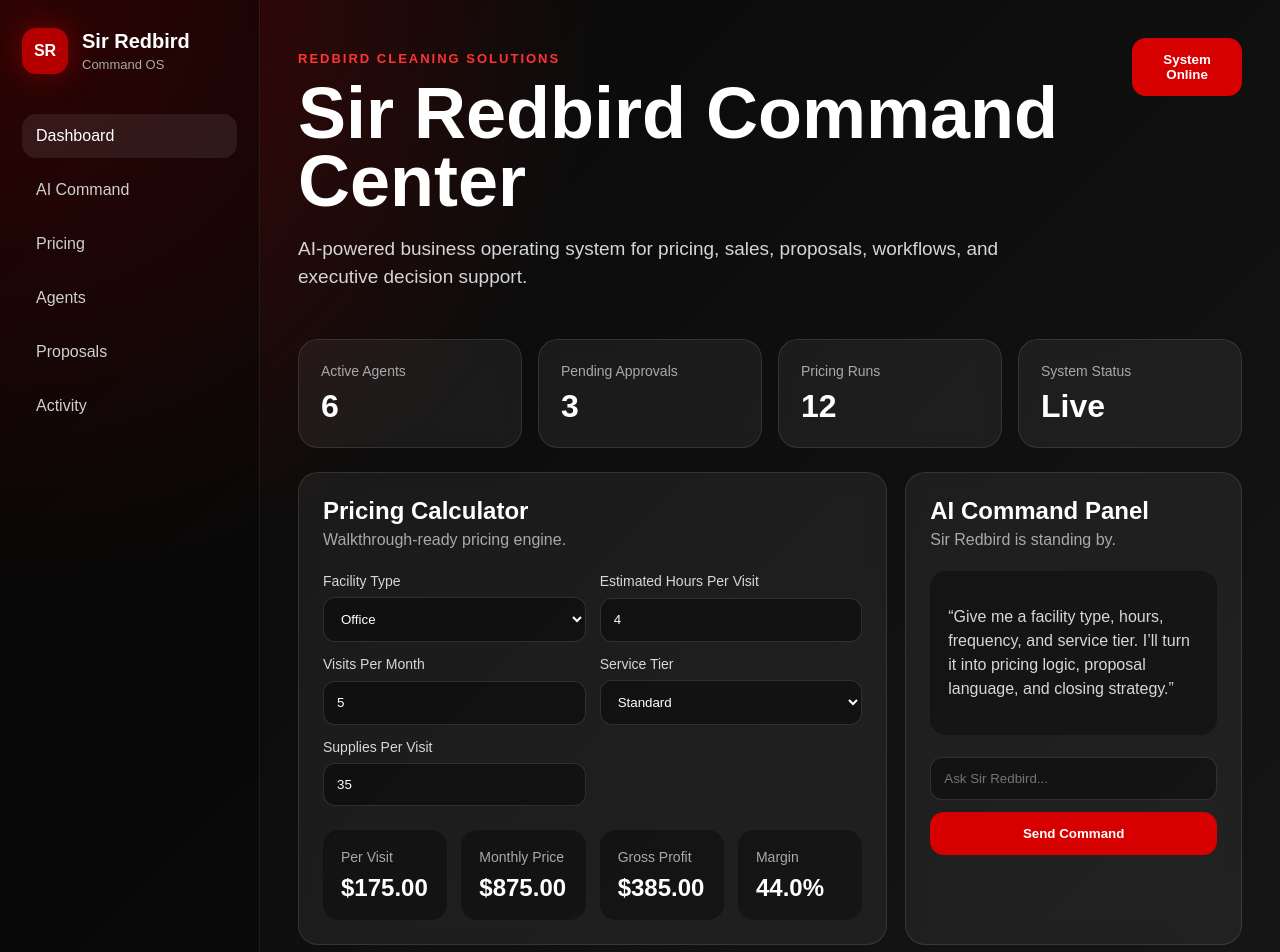
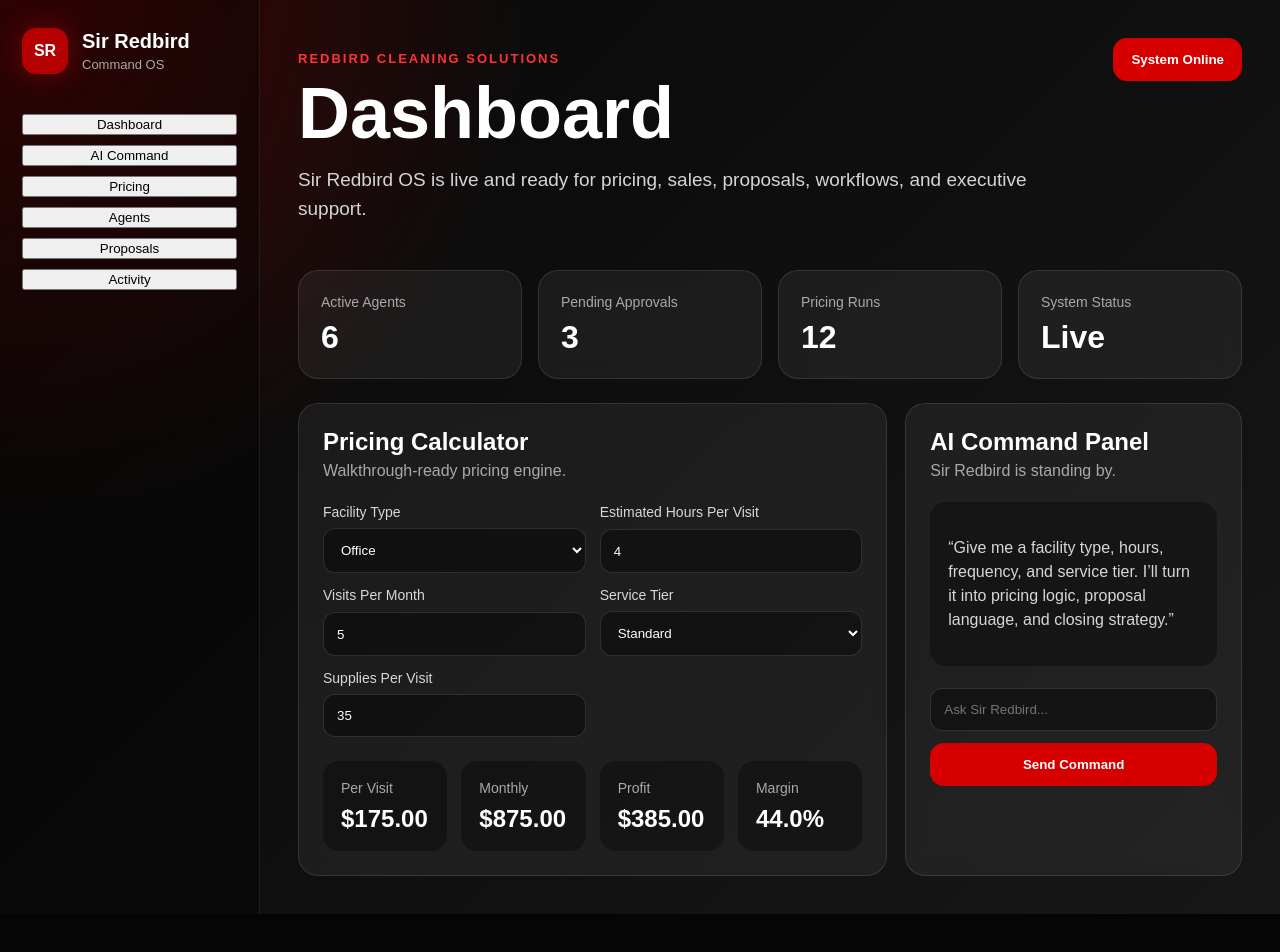
Before and after one commit to sirredbird/sir-redbird, a React (Vite) app: page / in a window 1280 px wide. Shown: the top 952 px of the page. After the commit the page ends 914 px from the top, so only its background shows below. Built offline with nearby package versions, Linux system fonts and the light colour scheme.

Commit message:
Update App.jsx

```diff
--- a/src/App.jsx
+++ b/src/App.jsx
@@ -14,7 +14,10 @@ const multipliers = {
   whiteGlove: 1.5,
 };
 
+const tabs = ["Dashboard", "AI Command", "Pricing", "Agents", "Proposals", "Activity"];
+
 export default function App() {
+  const [activeTab, setActiveTab] = useState("Dashboard");
   const [facilityType, setFacilityType] = useState("office");
   const [hours, setHours] = useState(4);
   const [visits, setVisits] = useState(5);
@@ -24,78 +27,18 @@ export default function App() {
   const result = useMemo(() => {
     const hourlyRate = rates[facilityType];
     const tierMultiplier = multipliers[tier];
-    const perVisit = hourlyRate * hours * tierMultiplier + Number(supplies);
-    const monthly = perVisit * visits;
-    const laborCost = hourlyRate * hours * visits * 0.45;
-    const supplyCost = Number(supplies) * visits;
+    const perVisit = hourlyRate * Number(hours) * tierMultiplier + Number(supplies);
+    const monthly = perVisit * Number(visits);
+    const laborCost = hourlyRate * Number(hours) * Number(visits) * 0.45;
+    const supplyCost = Number(supplies) * Number(visits);
     const profit = monthly - laborCost - supplyCost;
     const margin = monthly > 0 ? (profit / monthly) * 100 : 0;
 
-    return {
-      hourlyRate,
-      perVisit,
-      monthly,
-      laborCost,
-      supplyCost,
-      profit,
-      margin,
-    };
+    return { perVisit, monthly, laborCost, supplyCost, profit, margin };
   }, [facilityType, hours, visits, tier, supplies]);
 
+  function PricingCalculator() {
     return (
-    <main className="app">
-      <aside className="sidebar">
-        <div className="brand">
-          <div className="logo">SR</div>
-          <div>
-            <h2>Sir Redbird</h2>
-            <p>Command OS</p>
-          </div>
-        </div>
-
-        <nav>
-          <a className="active">Dashboard</a>
-          <a>AI Command</a>
-          <a>Pricing</a>
-          <a>Agents</a>
-          <a>Proposals</a>
-          <a>Activity</a>
-        </nav>
-      </aside>
-
-      <section className="main">
-        <header className="header">
-          <div>
-            <p className="eyebrow">Redbird Cleaning Solutions</p>
-            <h1>Sir Redbird Command Center</h1>
-            <p className="subtitle">
-              AI-powered business operating system for pricing, sales,
-              proposals, workflows, and executive decision support.
-            </p>
-          </div>
-          <button className="primary">System Online</button>
-        </header>
-
-        <section className="stats">
-          <div className="stat">
-            <span>Active Agents</span>
-            <strong>6</strong>
-          </div>
-          <div className="stat">
-            <span>Pending Approvals</span>
-            <strong>3</strong>
-          </div>
-          <div className="stat">
-            <span>Pricing Runs</span>
-            <strong>12</strong>
-          </div>
-          <div className="stat">
-            <span>System Status</span>
-            <strong>Live</strong>
-          </div>
-        </section>
-
-        <section className="grid">
       <div className="panel large">
         <div className="panel-head">
           <h2>Pricing Calculator</h2>
@@ -140,65 +83,133 @@ export default function App() {
         </div>
 
         <div className="results">
-              <div>
-                <span>Per Visit</span>
-                <strong>${result.perVisit.toFixed(2)}</strong>
-              </div>
-              <div>
-                <span>Monthly Price</span>
-                <strong>${result.monthly.toFixed(2)}</strong>
-              </div>
-              <div>
-                <span>Gross Profit</span>
-                <strong>${result.profit.toFixed(2)}</strong>
-              </div>
-              <div>
-                <span>Margin</span>
-                <strong>{result.margin.toFixed(1)}%</strong>
+          <div><span>Per Visit</span><strong>${result.perVisit.toFixed(2)}</strong></div>
+          <div><span>Monthly</span><strong>${result.monthly.toFixed(2)}</strong></div>
+          <div><span>Profit</span><strong>${result.profit.toFixed(2)}</strong></div>
+          <div><span>Margin</span><strong>{result.margin.toFixed(1)}%</strong></div>
         </div>
       </div>
-          </div>
+    );
+  }
 
+  function renderTab() {
+    if (activeTab === "Dashboard") {
+      return (
+        <>
+          <section className="stats">
+            <div className="stat"><span>Active Agents</span><strong>6</strong></div>
+            <div className="stat"><span>Pending Approvals</span><strong>3</strong></div>
+            <div className="stat"><span>Pricing Runs</span><strong>12</strong></div>
+            <div className="stat"><span>System Status</span><strong>Live</strong></div>
+          </section>
+
+          <section className="grid">
+            <PricingCalculator />
             <div className="panel">
               <div className="panel-head">
                 <h2>AI Command Panel</h2>
                 <p>Sir Redbird is standing by.</p>
               </div>
-
               <div className="chat-box">
-              <p>
-                “Give me a facility type, hours, frequency, and service tier. I’ll
-                turn it into pricing logic, proposal language, and closing strategy.”
-              </p>
+                <p>“Give me a facility type, hours, frequency, and service tier. I’ll turn it into pricing logic, proposal language, and closing strategy.”</p>
               </div>
-
               <input className="command-input" placeholder="Ask Sir Redbird..." />
               <button className="primary full">Send Command</button>
             </div>
           </section>
+        </>
+      );
+    }
 
-        <section className="agents">
+    if (activeTab === "AI Command") {
+      return (
+        <div className="panel large">
+          <h2>AI Command</h2>
+          <p>Ask Sir Redbird for sales scripts, follow-ups, proposals, marketing ideas, and closing strategy.</p>
+          <textarea className="textarea" placeholder="Type your command here..." />
+          <button className="primary">Run Command</button>
+        </div>
+      );
+    }
+
+    if (activeTab === "Pricing") return <PricingCalculator />;
+
+    if (activeTab === "Agents") {
+      return (
+        <div className="agents">
           <h2>Agent Command Center</h2>
-
           <div className="agent-grid">
-            {[
-              "Sales Agent",
-              "Appointment Setter",
-              "Marketing Agent",
-              "Proposal Generator",
-              "Hiring Gatekeeper",
-              "Operations Agent",
-            ].map((agent) => (
+            {["Sales Agent", "Appointment Setter", "Marketing Agent", "Proposal Generator", "Hiring Gatekeeper", "Operations Agent"].map((agent) => (
               <div className="agent-card" key={agent}>
-                <div>
-                  <h3>{agent}</h3>
-                  <p>Ready for deployment</p>
-                </div>
+                <div><h3>{agent}</h3><p>Ready for deployment</p></div>
                 <span>Active</span>
               </div>
             ))}
           </div>
-        </section>
+        </div>
+      );
+    }
+
+    if (activeTab === "Proposals") {
+      return (
+        <div className="panel large">
+          <h2>Proposal Generator</h2>
+          <p>Create branded Redbird cleaning proposals from pricing calculations and walkthrough notes.</p>
+          <textarea className="textarea" placeholder="Enter client name, facility type, scope, and notes..." />
+          <button className="primary">Generate Proposal</button>
+        </div>
+      );
+    }
+
+    if (activeTab === "Activity") {
+      return (
+        <div className="panel large">
+          <h2>Activity Feed</h2>
+          <p>System Online</p>
+          <p>Pricing calculator loaded</p>
+          <p>Agent Command Center initialized</p>
+        </div>
+      );
+    }
+  }
+
+  return (
+    <main className="app">
+      <aside className="sidebar">
+        <div className="brand">
+          <div className="logo">SR</div>
+          <div>
+            <h2>Sir Redbird</h2>
+            <p>Command OS</p>
+          </div>
+        </div>
+
+        <nav>
+          {tabs.map((tab) => (
+            <button
+              key={tab}
+              className={activeTab === tab ? "active" : ""}
+              onClick={() => setActiveTab(tab)}
+            >
+              {tab}
+            </button>
+          ))}
+        </nav>
+      </aside>
+
+      <section className="main">
+        <header className="header">
+          <div>
+            <p className="eyebrow">Redbird Cleaning Solutions</p>
+            <h1>{activeTab}</h1>
+            <p className="subtitle">
+              Sir Redbird OS is live and ready for pricing, sales, proposals, workflows, and executive support.
+            </p>
+          </div>
+          <button className="primary">System Online</button>
+        </header>
+
+        {renderTab()}
       </section>
     </main>
   );
```
Lines whose indentation alone changed are shown as unchanged.
